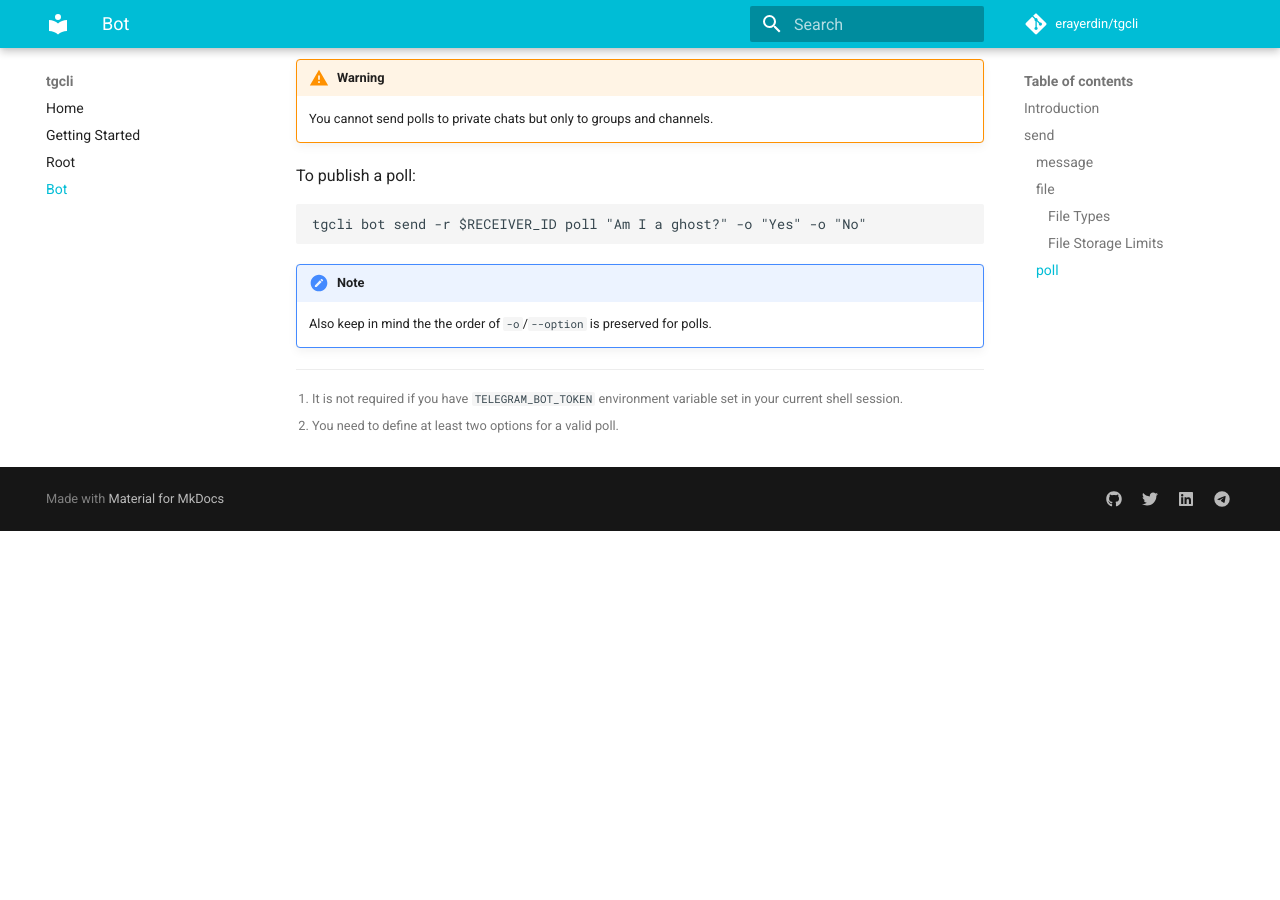
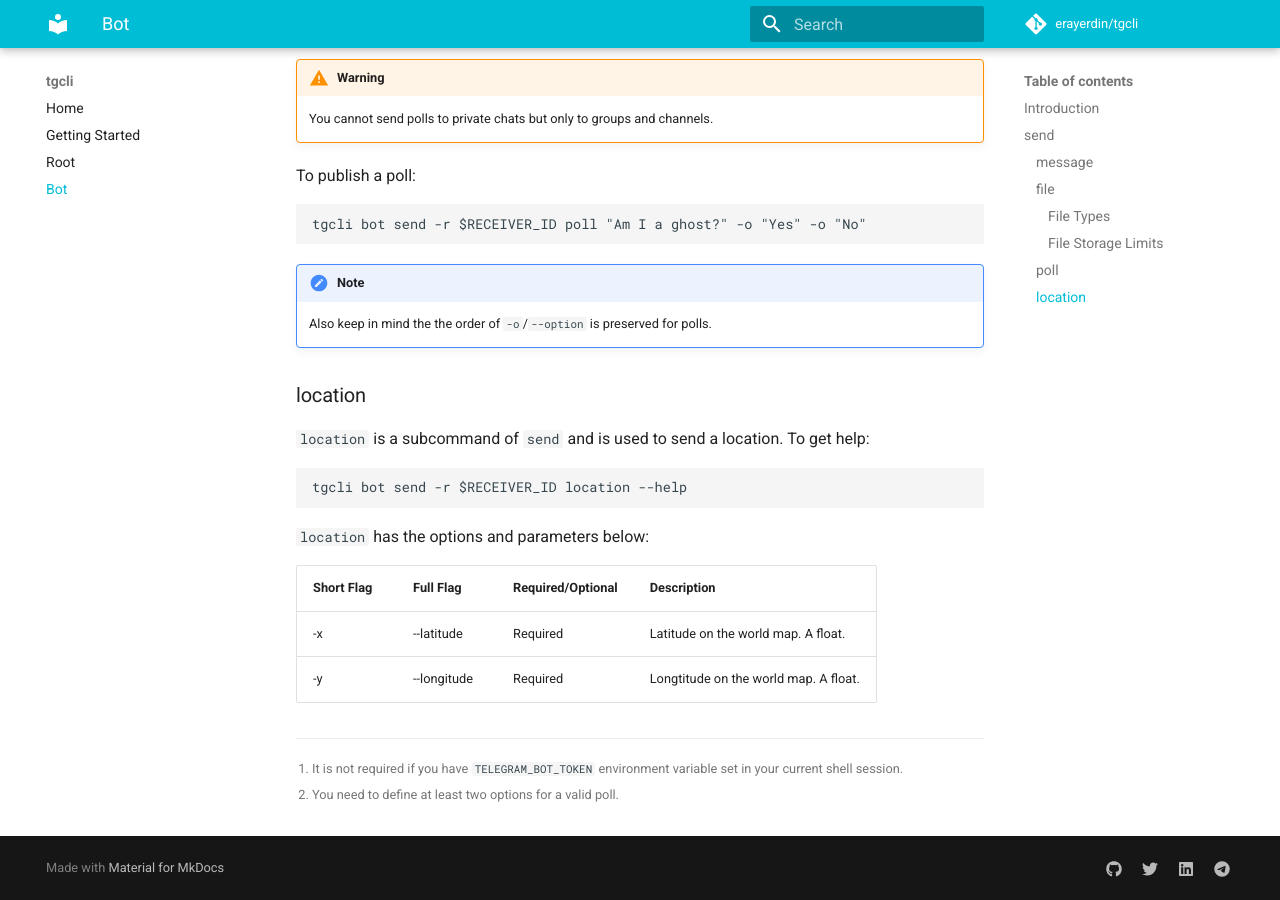
Before and after one commit to erayerdin/tgcli, an MkDocs documentation site: the page built from docs/bot.md, in a window 1280 px wide and 900 px high, scrolled down 3961 px. Built offline with MkDocs 1.6.1 and Material for MkDocs 9.7.7, drawn with Linux system fonts in a browser that asks for light colours; comment, search, counter and statistics services are not loaded; before the commit the page ends 4492 px from its top, so only the background shows below that.

Commit message:
updated documentation for location

```diff
--- a/docs/bot.md
+++ b/docs/bot.md
@@ -176,3 +176,17 @@
     Also keep in mind the the order of `-o`/`--option` is preserved for polls.
 
 [^2]: You need to define at least two options for a valid poll.
+
+### location
+
+`location` is a subcommand of `send` and is used to send a location. To get
+help:
+
+    tgcli bot send -r $RECEIVER_ID location --help
+
+`location` has the options and parameters below:
+
+Short Flag | Full Flag | Required/Optional | Description
+--- | --- | --- | ---
+-x | --latitude | Required | Latitude on the world map. A float.
+-y | --longitude | Required | Longtitude on the world map. A float.
```
